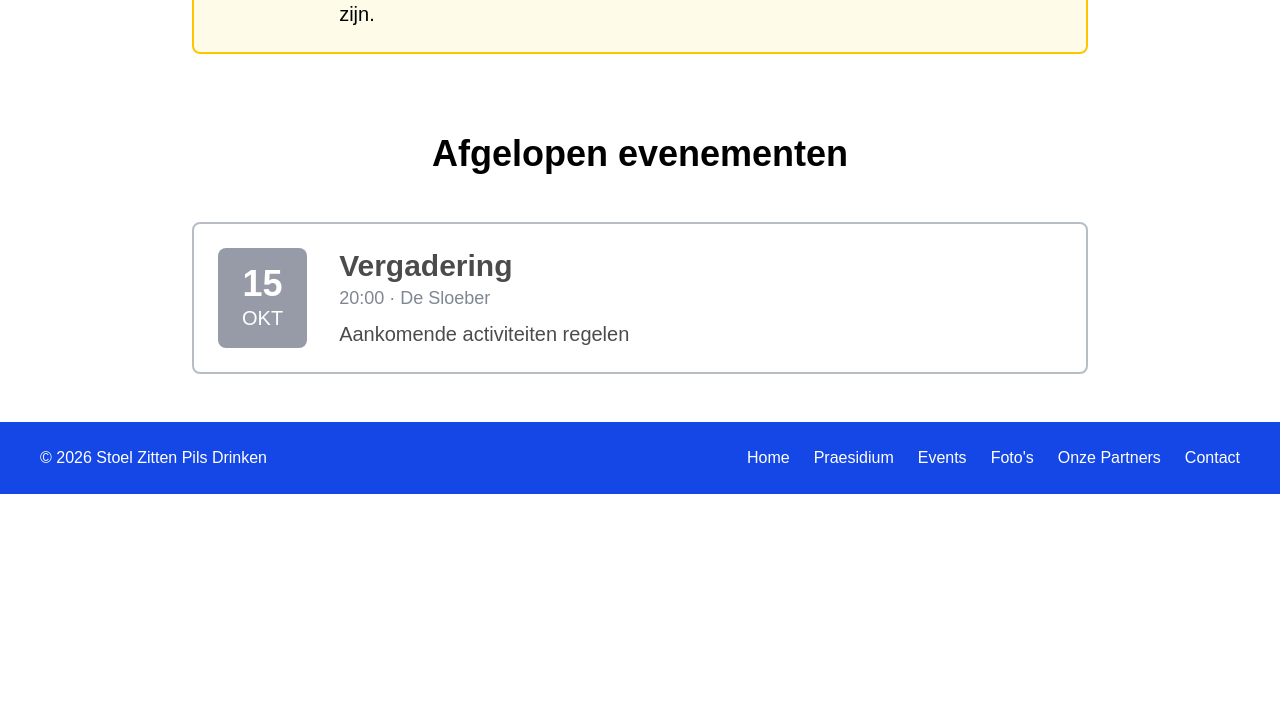
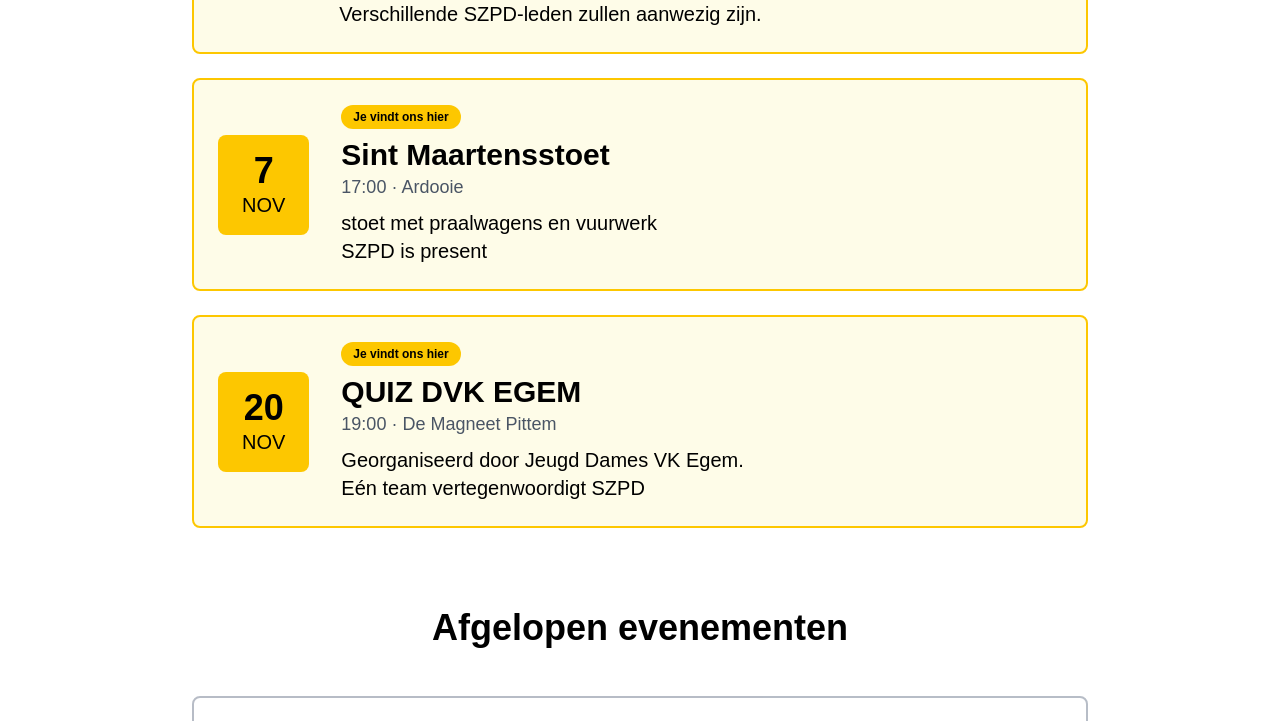
Before and after one commit to seppejoije-ux/seppejoije-ux.github.io, a Next.js app: page /events in a window 1280 px wide. Shown: the part 740-1461 px from the top of the page. Before the commit the page ends 1234 px from the top, so only its background shows below. Built offline with nearby package versions, Linux system fonts and the light colour scheme.

Commit message:
Foto slider toegevoegd

```diff
--- a/app/events/page.tsx
+++ b/app/events/page.tsx
@@ -10,16 +10,59 @@ export default function Events() {
       type: "szpd",
     },
 
-    {
+        {
       date: "2026-10-22",
       day: "22",
       month: "OKT",
       title: "LAN PARTY",
       location: "18:00 · Stuvo Brugge",
-      description:
-        "Georganiseerd door IEEE Brugge. Verschillende SZPD-leden zullen aanwezig zijn.",
+      description: (
+        <>
+          Georganiseerd door IEEE Brugge.
+          <br />
+          Verschillende SZPD-leden zullen aanwezig zijn.
+        </>
+),
+
       type: "external",
     },
+
+
+    {
+      date: "2026-11-07",
+      day: "7",
+      month: "NOV",
+      title: "Sint Maartensstoet",
+      location: "17:00 · Ardooie",
+            description: (
+        <>
+          stoet met praalwagens en vuurwerk
+          <br />
+          SZPD is present
+        </>
+),
+      type: "external",
+    },
+
+
+    {
+      date: "2026-11-20",
+      day: "20",
+      month: "NOV",
+      title: "QUIZ DVK EGEM",
+      location: "19:00 · De Magneet Pittem",
+            description: (
+        <>
+          Georganiseerd door Jeugd Dames VK Egem.
+          <br />
+          Eén team vertegenwoordigt SZPD
+        </>
+),
+      type: "external",
+    },
+
+
+
 
     {
       date: "2026-10-15",
@@ -140,6 +183,20 @@ export default function Events() {
             </div>
 
             <div className="min-w-0">
+
+              <div
+                className={`inline-block text-xs font-semibold px-3 py-1 rounded-full mb-2 ${
+                  event.type === "external"
+                    ? "bg-yellow-400 text-black"
+                    : "bg-blue-700 text-white"
+                }`}
+              >
+                {event.type === "external"
+                  ? "Je vond ons hier"
+                  : "SZPD evenement"}
+              </div>
+
+
               <h3 className="text-xl sm:text-3xl font-bold">
                 {event.title}
               </h3>
```
